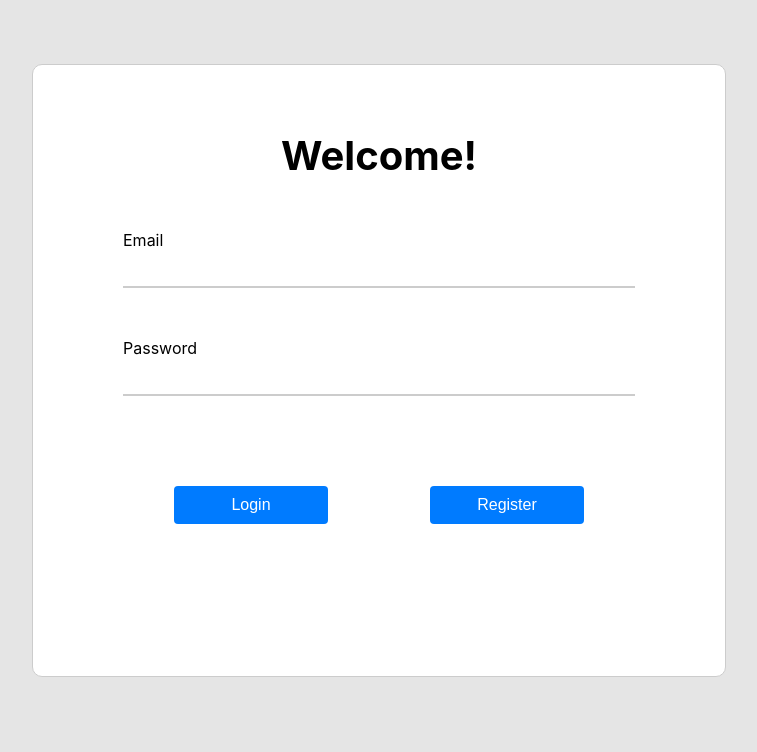
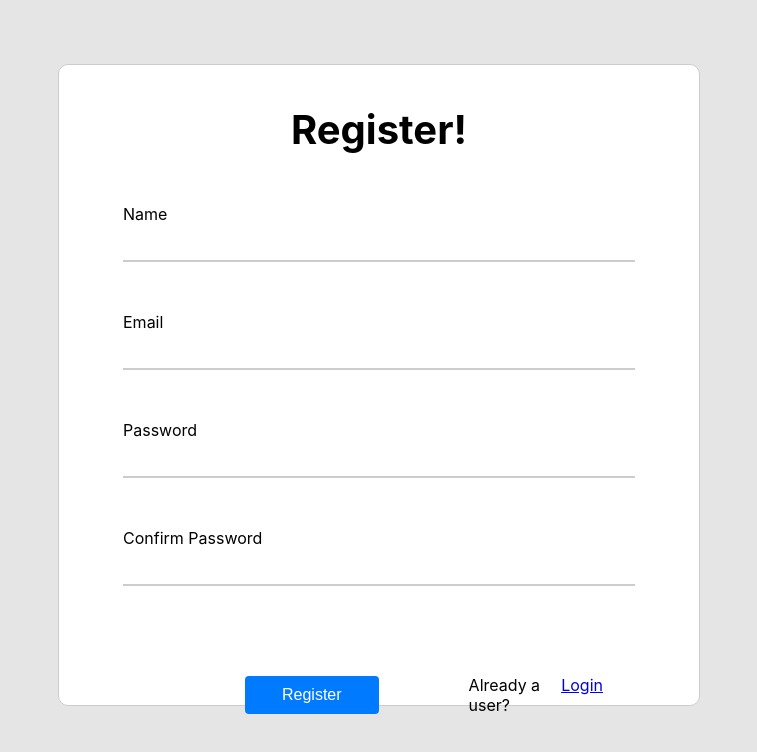
Before and after one commit to thehetshah-py/WDM_Project, a React (Create React App) app: page /register in a window 1280 px wide. Shown: the top 752 px of the page, without its empty margins (261-1018 px from the left). Built offline with nearby package versions, Linux system fonts and the light colour scheme.

Commit message:
navbar, login/logout functionality added by Het

```diff
--- a/package.json
+++ b/package.json
@@ -8,6 +8,7 @@
     "@testing-library/user-event": "^13.5.0",
     "react": "^18.3.1",
     "react-dom": "^18.3.1",
+    "react-router-dom": "^6.23.1",
     "react-scripts": "5.0.1",
     "web-vitals": "^2.1.4"
   },
--- /dev/null
+++ b/src/About.js
@@ -0,0 +1,24 @@
+import React from 'react'
+
+const About = () => {
+  return (
+    <div style={{ padding: 20 }}>
+            <h1>About Us</h1>
+            <p>
+                Welcome to our website! We are a team dedicated to providing you the best experience
+                through our innovative and efficient solutions. Our platform offers a variety of services
+                tailored to meet your needs and help you achieve your goals.
+            </p>
+            <p>
+                Our mission is to empower individuals and organizations by providing state-of-the-art
+                technology solutions that are accessible and easy to use. Whether you are looking for
+                business solutions or personal assistance, we are here to support you every step of the way.
+            </p>
+            <p>
+                Thank you for choosing us. We look forward to a successful journey together!
+            </p>
+        </div>
+  )
+}
+
+export default About
--- a/src/App.js
+++ b/src/App.js
@@ -1,17 +1,64 @@
 import React, { useState } from 'react';
-import './App.css';
+import "./Nav.css";
+import {
+  BrowserRouter as Router,
+  Routes,
+  Route,
+  Link
+} from 'react-router-dom';
+
+import About from './About';
 import Login from './Login';
-import Register from './Register';
+import Home from './Home';
+import Profile from './Profile';
+import Register from './Register'; // Make sure to import the Register component
 
-function App() {
-  const [showLogin, setShowLogin] = useState(true); // State to track which component to show
+const App = () => {
+  const [isLoggedIn, setIsLoggedIn] = useState(false);
+
+  const handleLogin = () => {
+    setIsLoggedIn(true); // Simulate a login action
+  };
+
+  const handleLogout = () => {
+    setIsLoggedIn(false); // Simulate a logout action
+  };
 
   return (
     <div>
-      {showLogin ?
-        <Login onRegisterClick={() => setShowLogin(false)} /> :
-        <Register onLoginClick={() => setShowLogin(true)} />
-      }
+      {isLoggedIn ? (
+        <Router>
+          <nav className="nav-container">
+            <ul className="nav-list">
+              <li className="nav-item">
+                <Link className="nav-link" to="/">Home</Link>
+              </li>
+              <li className="nav-item">
+                <Link className="nav-link" to="/about">About</Link>
+              </li>
+              <li className="nav-item">
+                <Link className="nav-link" to="/profile">Profile</Link>
+              </li>
+              <li className="nav-item">
+                <Link className="nav-link" to="/" onClick={handleLogout}>Logout</Link>
+              </li>
+            </ul>
+          </nav>
+          <Routes>
+            <Route path="/" element={<Home />} />
+            <Route path="/about" element={<About />} />
+            <Route path="/profile" element={<Profile />} />
+            <Route path="/register" element={<Register />} />
+          </Routes>
+        </Router>
+      ) : (
+        <Router>
+          <Routes>
+            <Route path="/" element={<Login onLoginSuccess={handleLogin} />} />
+            <Route path="/register" element={<Register />} />
+          </Routes>
+        </Router>
+      )}
     </div>
   );
 }
--- /dev/null
+++ b/src/Home.js
@@ -0,0 +1,11 @@
+import React from 'react'
+
+const Home = () => {
+  return (
+    <div style={{ padding: 20 }}>
+            <h1>Home</h1>
+        </div>
+  )
+}
+
+export default Home
--- a/src/Login.css
+++ b/src/Login.css
@@ -11,10 +11,10 @@
 
   /* Modal Content Box */
   .modal-content {
-    height:80%;
+    height: 50%;
     width: 100%;
     max-width: 50%; /* Responsive width */
-    /* margin: 5% auto; */
+    margin: 5% auto;
     background-color: white;
     border: 1px solid #ccc;
     border-radius: 10px;
--- a/src/Login.js
+++ b/src/Login.js
@@ -1,11 +1,10 @@
 import React from "react";
 import "./Login.css"
-// import CompanyLogo from "./CompanyLogo"; // Ensure you have this component
-
-const Register = ({ onRegisterClick }) => {
-  const handleSubmit = (event) => {
-    event.preventDefault();
-    // Implement login logic here
+import { Link } from 'react-router-dom';
+const Register = ({ onLoginSuccess }) => {
+  const handleLogin = () => {
+    // Assuming login credentials are correct
+    onLoginSuccess(); // This will set isLoggedIn to true in the App component
   };
 
   return (
@@ -13,13 +12,14 @@ const Register = ({ onRegisterClick }) => {
       id="myModal"
       className="modal-background"
     >
+
       <div className="modal-content">
         <div className="flex-container">
           <div className="login-section">
             <div className="welcome-text">
               Welcome!
             </div>
-            <form onSubmit={handleSubmit}>
+            <form>
               <div className="input-field">
                 <label htmlFor="email">Email</label>
                 <input type="email" id="email" name="email" required />
@@ -31,10 +31,10 @@ const Register = ({ onRegisterClick }) => {
               </div>
               <div className="buttongroup">
                 <div className="buttons">
-                    <button type="submit">Login</button>
+                    <button onClick={onLoginSuccess} type="submit">Login</button>
                 </div>
                 <div className="buttons">
-                    <button type="button" onClick={onRegisterClick}>Register</button>
+                    <button type="button"><Link to="/register">Register</Link></button>
                 </div>
                 </div>
             </form>
--- /dev/null
+++ b/src/Nav.css
@@ -0,0 +1,36 @@
+/* Navbar container styling */
+.nav-container {
+    background-color: #2c3e50; /* Dark blue background */
+    color: #ffffff; /* White text color */
+    padding: 10px 20px; /* Padding around the content */
+}
+
+/* Unordered list in the navbar */
+.nav-list {
+    list-style-type: none; /* Remove default list styling */
+    margin: 0; /* Remove default margin */
+    padding: 0; /* Remove default padding */
+    overflow: hidden; /* Clears floats */
+    display: flex; /* Aligns links in a row */
+    justify-content: center; /* Centers links horizontally */
+}
+
+/* Individual list items */
+.nav-item {
+    float: left; /* Align items to the left */
+}
+
+/* Links inside list items */
+.nav-link {
+    display: block; /* Block-level - makes the entire area clickable */
+    color: #ffffff; /* White text color */
+    text-align: center; /* Centers text within the link */
+    padding: 14px 16px; /* Padding around text */
+    text-decoration: none; /* Remove underline from links */
+    transition: background-color 0.3s; /* Smooth transition for hover effect */
+}
+
+/* Hover effect for links */
+.nav-link:hover {
+    background-color: #2980b9; /* Lighter blue on hover */
+}
--- /dev/null
+++ b/src/Profile.js
@@ -0,0 +1,11 @@
+import React from 'react'
+
+const Profile = () => {
+  return (
+    <div style={{ padding: 20 }}>
+            <h1>Profile</h1>
+        </div>
+  )
+}
+
+export default Profile
--- a/src/Register.css
+++ b/src/Register.css
@@ -4,15 +4,15 @@
     width: 100%;
     height: 100%;
     position: fixed;
-    /* top: 0; */
-    /* left: 0; */
+    top: 0;
+    left: 0;
     z-index: 1;
   }
 
   /* Modal Content Box */
   .modal-content {
-    padding: 2%;
-    height: 70%;
+    /* padding: 2%; */
+    height: 80%;
     width: 100%;
     max-width: 50%; /* Responsive width */
     margin: 5% auto;
@@ -26,6 +26,18 @@
     display: flex;
     flex-direction: column;
     height: 100%;
+  }
+
+  /* Logo container */
+  .logo-container {
+    width: 20%;
+    margin: 40px auto 0;
+  }
+
+  /* Section containing the login form */
+  .login-section {
+    width: 100%;
+    padding: 20px 0;
   }
 
   /* Welcome message styling */
@@ -72,7 +84,7 @@
   /* Styling for button container */
   .buttongroup{
     display: flex;
-    width: 80%;
+    width: 70%;
   }
 
   .buttons {
@@ -117,7 +129,8 @@
 
   .link-button:hover, .link-button:focus {
     color: #0056b3;  /* Darker blue on hover/focus for visual feedback */
-    text-decoration: none;  /* Optional: remove underline on hover/focus */
+    text-decoration: none;
+    /* Optional: remove underline on hover/focus */
   }
 
   .extra{
--- a/src/Register.js
+++ b/src/Register.js
@@ -1,6 +1,6 @@
 import React from "react";
 import "./Register.css"
-// import CompanyLogo from "./CompanyLogo"; // Ensure you have this component
+import { Link } from 'react-router-dom';
 
 const Register = ({ onLoginClick }) => {
   const handleSubmit = (event) => {
@@ -13,6 +13,7 @@ const Register = ({ onLoginClick }) => {
       id="myModal"
       className="modal-background"
     >
+
       <div className="modal-content">
         <div className="flex-container">
           <div className="login-section">
@@ -45,7 +46,7 @@ const Register = ({ onLoginClick }) => {
                 </div>
                 <div className="buttons extra">
 
-                Already a user?<div className="link-button" onClick={onLoginClick}> Login</div>
+                Already a user?<div className="link-button" onClick={onLoginClick}> <Link to="/">Login</Link></div>
                 </div>
                 </div>
             </form>
```
Also changed, not shown: 1 other file (tests, documents, lock files or other folders).
